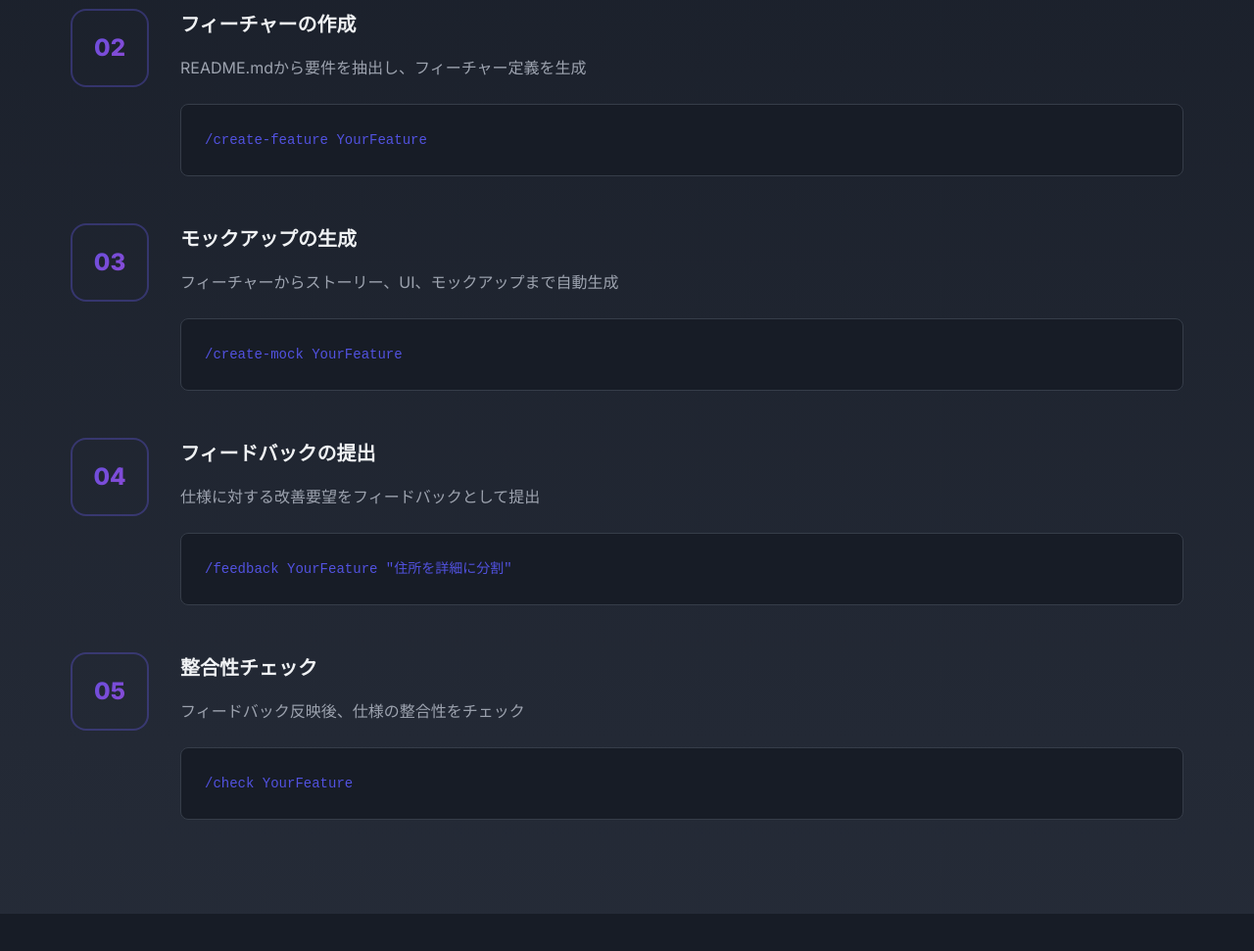
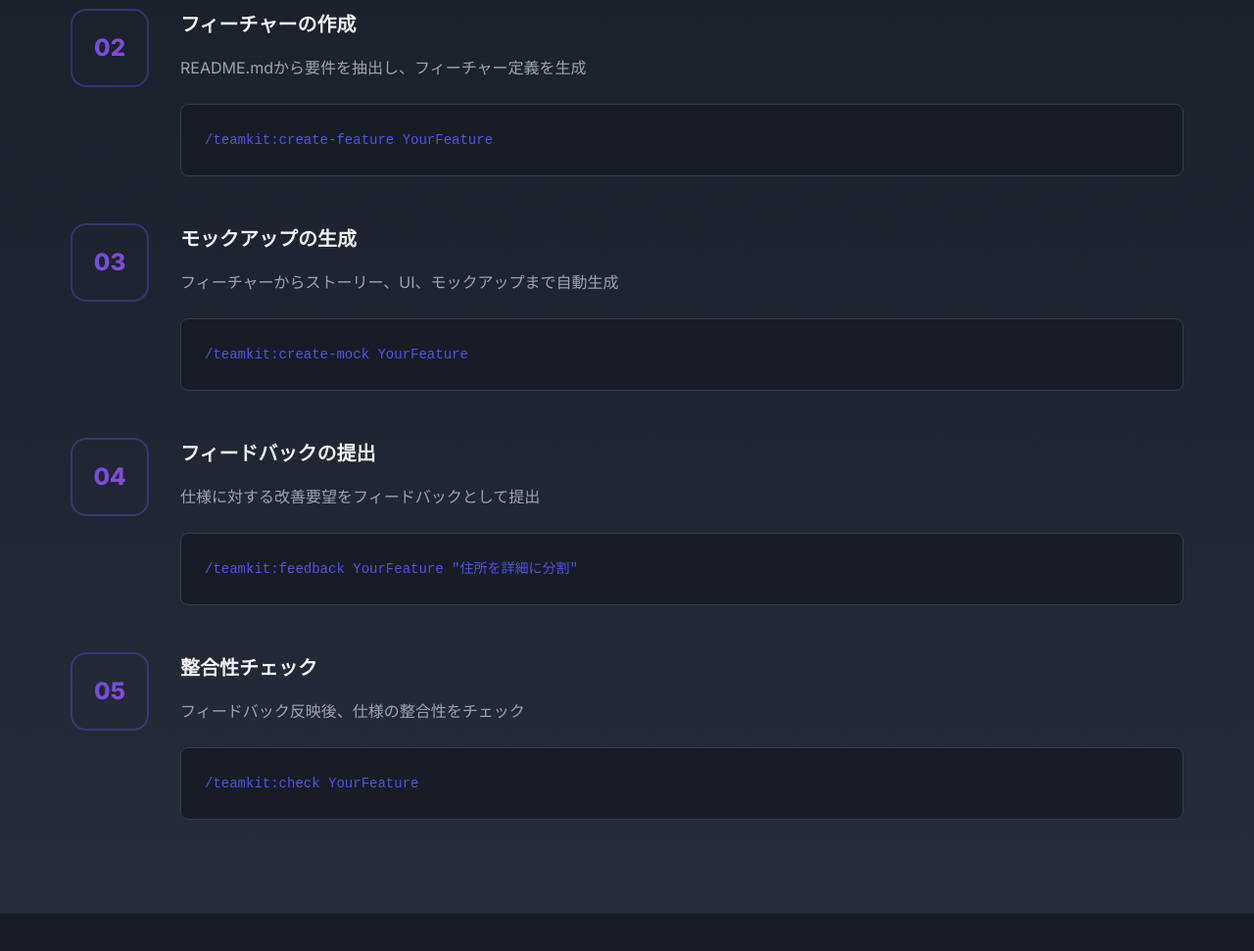
Before and after one commit to tango238/teamkit, a plain HTML site: page docs/index.html in a window 1280 px wide. Shown: the part 2160-3131 px from the top of the page at 98% size. Drawn offline with Linux system fonts and the light colour scheme.

Commit message:
fix: install commands to .claude/commands/teamkit/ subdirectory
- Change installation target from .claude/commands/ to .claude/commands/teamkit/
- Update all command references to use /teamkit: prefix (e.g., /teamkit:create-feature)
- Update README and docs/index.html with correct command syntax
- Maintain subdirectory structure for better organization

```diff
--- a/docs/index.html
+++ b/docs/index.html
@@ -163,7 +163,7 @@
                         <h3 class="step-title">フィーチャーの作成</h3>
                         <p class="step-description">README.mdから要件を抽出し、フィーチャー定義を生成</p>
                         <div class="code-block">
-                            <code>/create-feature YourFeature</code>
+                            <code>/teamkit:create-feature YourFeature</code>
                             <button class="copy-btn" aria-label="コピー">
                                 <svg width="16" height="16" viewBox="0 0 16 16" fill="none">
                                     <rect x="5" y="5" width="8" height="8" rx="1" stroke="currentColor"
@@ -181,7 +181,7 @@
                         <h3 class="step-title">モックアップの生成</h3>
                         <p class="step-description">フィーチャーからストーリー、UI、モックアップまで自動生成</p>
                         <div class="code-block">
-                            <code>/create-mock YourFeature</code>
+                            <code>/teamkit:create-mock YourFeature</code>
                             <button class="copy-btn" aria-label="コピー">
                                 <svg width="16" height="16" viewBox="0 0 16 16" fill="none">
                                     <rect x="5" y="5" width="8" height="8" rx="1" stroke="currentColor"
@@ -199,7 +199,7 @@
                         <h3 class="step-title">フィードバックの提出</h3>
                         <p class="step-description">仕様に対する改善要望をフィードバックとして提出</p>
                         <div class="code-block">
-                            <code>/feedback YourFeature "住所を詳細に分割"</code>
+                            <code>/teamkit:feedback YourFeature "住所を詳細に分割"</code>
                             <button class="copy-btn" aria-label="コピー">
                                 <svg width="16" height="16" viewBox="0 0 16 16" fill="none">
                                     <rect x="5" y="5" width="8" height="8" rx="1" stroke="currentColor"
@@ -217,7 +217,7 @@
                         <h3 class="step-title">整合性チェック</h3>
                         <p class="step-description">フィードバック反映後、仕様の整合性をチェック</p>
                         <div class="code-block">
-                            <code>/check YourFeature</code>
+                            <code>/teamkit:check YourFeature</code>
                             <button class="copy-btn" aria-label="コピー">
                                 <svg width="16" height="16" viewBox="0 0 16 16" fill="none">
                                     <rect x="5" y="5" width="8" height="8" rx="1" stroke="currentColor"
```
Also changed, not shown: 2 other files.
